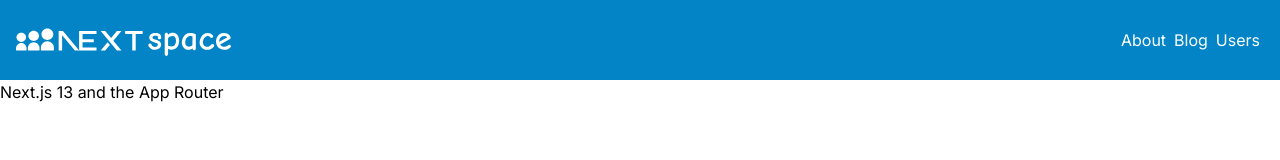
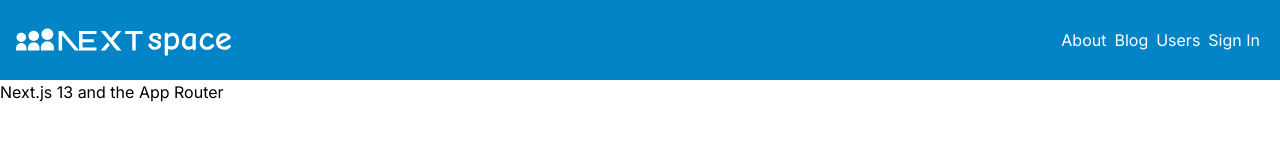
Before and after one commit to eneax/nextjs-app-router, a Next.js app: page / in a window 1280 px wide. Shown: the top 160 px of the page. Built offline with nearby package versions, Linux system fonts and the light colour scheme; no server answers.

Commit message:
integrate SignIn and SignOut buttons in navbar

```diff
--- a/app/NavMenu.tsx
+++ b/app/NavMenu.tsx
@@ -1,5 +1,8 @@
 import Link from "next/link";
 import Image from "next/image";
+
+import { SignInButton, SignOutButton } from "@/components/buttons";
+import AuthCheck from "@/components/AuthCheck";
 
 export default function NavMenu() {
   return (
@@ -18,6 +21,15 @@ export default function NavMenu() {
         <li className="flex items-center h-20 p-1">
           <Link href="/users">Users</Link>
         </li>
+        <li className="flex items-center h-20 p-1">
+          <SignInButton />
+        </li>
+
+        <AuthCheck>
+          <li className="flex items-center h-20 p-1">
+            <SignOutButton />
+          </li>
+        </AuthCheck>
       </ul>
     </nav>
   );
--- a/components/AuthCheck.tsx
+++ b/components/AuthCheck.tsx
@@ -10,6 +10,6 @@ export default function AuthCheck({ children }: { children: React.ReactNode }) {
   if (status === "authenticated") {
     return <>{children}</>;
   } else {
-    return <p>Access Denied</p>;
+    return <></>;
   }
 }
```
Also changed, not shown: public/mememan.webp (added).
